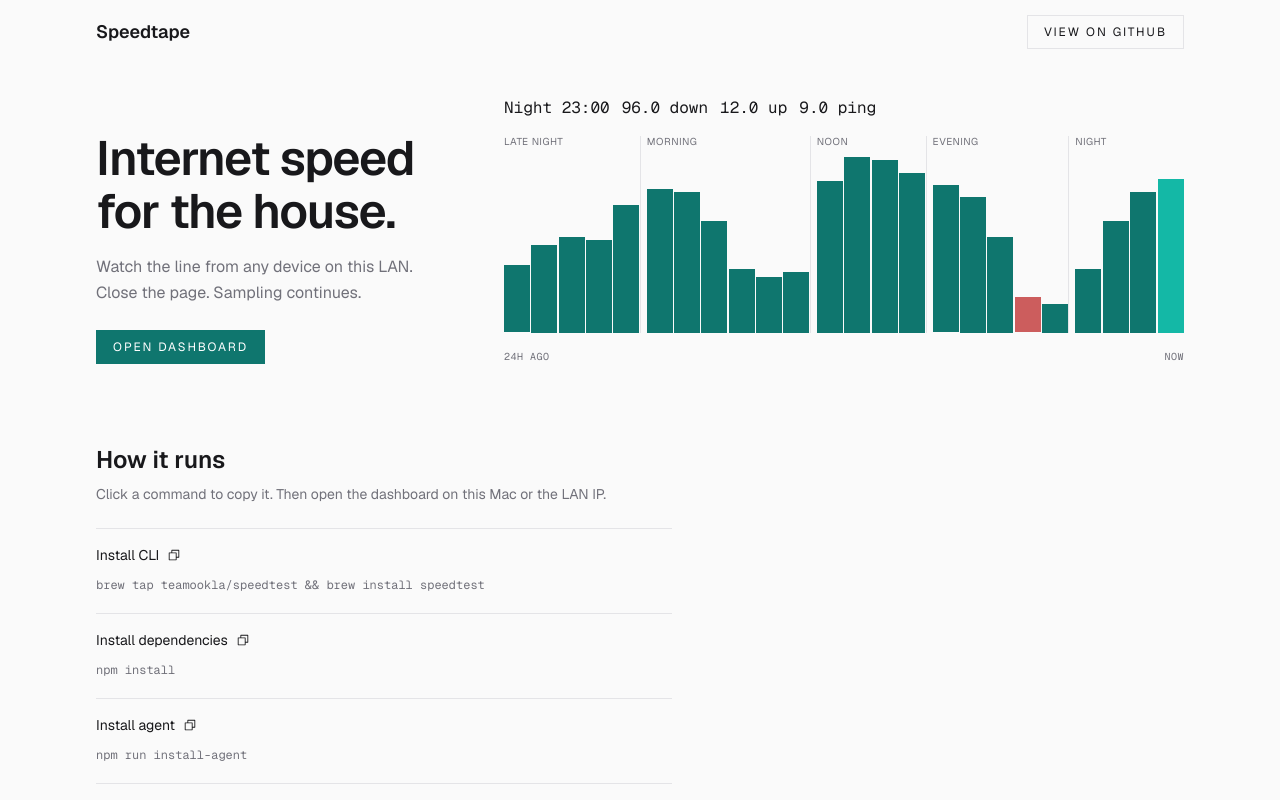
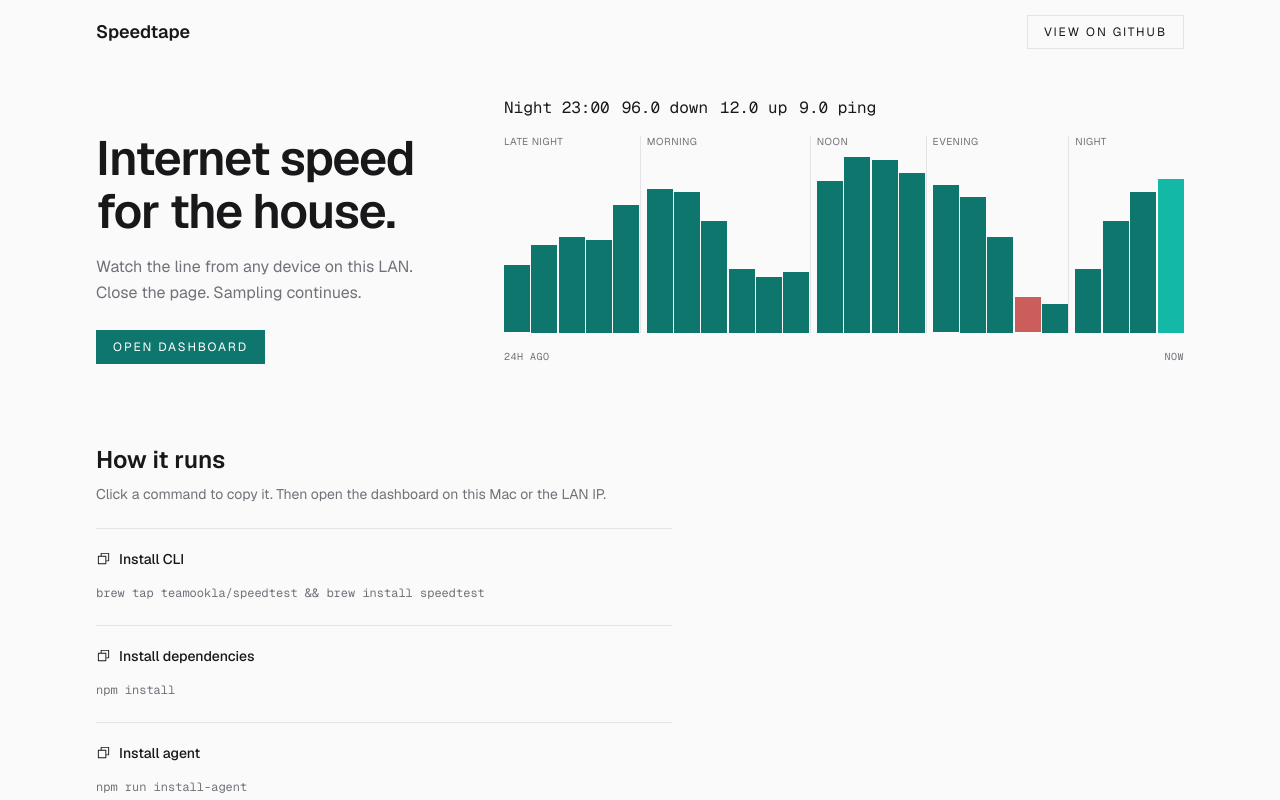
Before and after one commit to tusharv/speedtape, a Next.js app: page / in a window 1280 px wide. Shown: the top 800 px of the page. Built offline with nearby package versions, Linux system fonts and the light colour scheme.

Commit message:
feat: show command copy feedback

```diff
--- a/app/components/landing-commands.tsx
+++ b/app/components/landing-commands.tsx
@@ -1,9 +1,13 @@
 "use client";
 
 import { useState } from "react";
-import { CheckIcon, CopyIcon } from "@phosphor-icons/react/ssr";
+import {
+  CheckIcon,
+  CopyIcon,
+  WarningCircleIcon,
+} from "@phosphor-icons/react/ssr";
 
-const icon = { size: 14, weight: "regular" as const, "aria-hidden": true };
+const icon = { size: 15, weight: "regular" as const, "aria-hidden": true };
 
 const COMMANDS = [
   {
@@ -24,37 +28,75 @@ const COMMANDS = [
   },
 ] as const;
 
+type CopyResult = "copied" | "failed";
+type CopyState = { name: string; result: CopyResult } | null;
+
+export async function copyCommand(
+  writeText: (text: string) => Promise<void>,
+  command: string,
+): Promise<CopyResult> {
+  try {
+    await writeText(command);
+    return "copied";
+  } catch {
+    return "failed";
+  }
+}
+
 export function LandingCommands() {
-  const [copied, setCopied] = useState<string | null>(null);
+  const [copyState, setCopyState] = useState<CopyState>(null);
 
   return (
     <ul className="min-w-0 divide-y divide-hairline">
       {COMMANDS.map((item) => {
-        const isCopied = copied === item.name;
+        const result = copyState?.name === item.name ? copyState.result : null;
+        const feedback =
+          result === "copied"
+            ? "Copied"
+            : result === "failed"
+              ? "Copy failed"
+              : "Copy command";
+
         return (
           <li key={item.name}>
             <button
               type="button"
               onClick={async () => {
-                try {
-                  await navigator.clipboard.writeText(item.command);
-                  setCopied(item.name);
-                  window.setTimeout(() => setCopied(null), 1500);
-                } catch {
-                  setCopied(null);
-                }
+                const nextResult = await copyCommand(
+                  navigator.clipboard.writeText.bind(navigator.clipboard),
+                  item.command,
+                );
+                setCopyState({ name: item.name, result: nextResult });
+                window.setTimeout(() => {
+                  setCopyState((current) =>
+                    current?.name === item.name ? null : current,
+                  );
+                }, 1800);
               }}
-              className="flex w-full min-w-0 flex-col items-start gap-2 px-0 py-4 text-left transition-colors hover:text-copper focus-visible:outline-none focus-visible:ring-2 focus-visible:ring-copper"
+              className="group flex w-full min-w-0 flex-col items-start gap-3 py-5 text-left outline-none transition-[color,transform] hover:text-copper active:translate-y-px focus-visible:ring-2 focus-visible:ring-copper focus-visible:ring-offset-2 focus-visible:ring-offset-panel"
             >
-              <span className="flex items-center gap-2 text-sm text-paper">
-                {item.name}
-                {isCopied ? (
-                  <CheckIcon {...icon} />
-                ) : (
-                  <CopyIcon {...icon} />
-                )}
-                <span className="sr-only">
-                  {isCopied ? "Copied" : "Copy command"}
+              <span className="flex w-full items-center justify-between gap-4">
+                <span className="flex items-center gap-2 text-sm font-medium text-paper group-hover:text-copper">
+                  {result === "copied" ? (
+                    <CheckIcon {...icon} />
+                  ) : result === "failed" ? (
+                    <WarningCircleIcon {...icon} />
+                  ) : (
+                    <CopyIcon {...icon} />
+                  )}
+                  {item.name}
+                </span>
+                <span
+                  aria-live="polite"
+                  className={`shrink-0 font-mono text-[10px] uppercase tracking-[0.1em] ${
+                    result === "failed"
+                      ? "text-fail"
+                      : result === "copied"
+                        ? "text-copper"
+                        : "sr-only"
+                  }`}
+                >
+                  {feedback}
                 </span>
               </span>
               <span className="min-w-0 break-all font-mono text-[11px] leading-5 text-muted sm:text-xs sm:leading-6">
```
Also changed, not shown: 1 other file (tests, documents, lock files or other folders).
